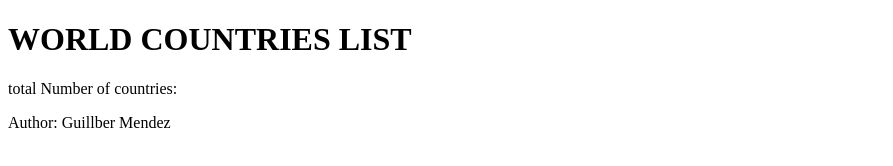
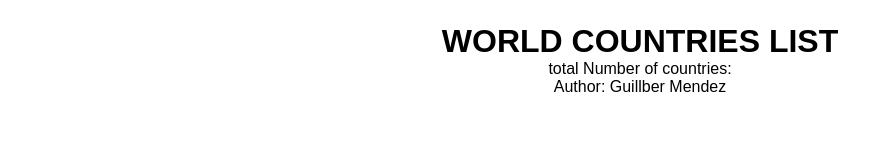
Before and after one commit to guillmh/30DaysOfJavaScript, a plain HTML site: page 30-Days-Of-JavaScript/Day_22/ejercicio2/index.html in a window 1280 px wide. Shown: the whole page, without its empty margins (0-893 px from the left). Drawn offline with Linux system fonts and the light colour scheme; no server answers.

Commit message:
day 22 finished

```diff
--- a/30-Days-Of-JavaScript/Day_22/ejercicio2/index.html
+++ b/30-Days-Of-JavaScript/Day_22/ejercicio2/index.html
@@ -10,9 +10,9 @@
     <div class="boxPather">
         <div class="boxSon">
             <div class="boxTexts">
-                <h1>WORLD COUNTRIES LIST</h1>
-                 <p>total Number of countries:<span></span></p>
-                 <p>Author: Guillber Mendez</p>
+                <h1 class="title">WORLD COUNTRIES LIST</h1>
+                 <p class="description">total Number of countries:<span id="numberCountries"></span></p>
+                 <p class="author">Author: Guillber Mendez</p>
             </div>
             <div class="boxCountries" id="boxCountries">
 
--- a/30-Days-Of-JavaScript/Day_22/ejercicio2/main.js
+++ b/30-Days-Of-JavaScript/Day_22/ejercicio2/main.js
@@ -5,14 +5,30 @@ const getApi = async () => {
     const response = await fetch(countriesAPI);
     const dataApi =  await response.json();
     dataApi.map((countrie) => {
+        //Obtiene el div que contendra os paises
         let boxCountries = document.getElementById('boxCountries');
+        let getCountrie = document.getElementById('numberCountries');
+        //Crea un div donde iran los nombres de los paises
         const countrieData = document.createElement('div');
+        //Agrega los div a la caja de paises
         boxCountries.appendChild(countrieData);
+        //Agrega texto el cual es el nombre los paises
         countrieData.textContent = countrie.name;
+        //Obtiene el numero de paises
+        getCountrie.textContent = dataApi.length;
+        //Estilos para el div de cada pais
+        countrieData.style.display = 'flex';
+        countrieData.style.width = '135px';
+        countrieData.style.height ='135px'
+        countrieData.style.justifyContent = 'center';
+        countrieData.style.alignItems = 'center';
+        countrieData.style.textAlign = 'center';
+        countrieData.style.border = '1px solid #f1f1ef';
+        countrieData.style.borderRadius = '5px';
+        countrieData.style.margin = '5px';
     });
     }catch(error){
         console.log(error)
     }
 };
 getApi()
-//Explica el codigo y porsteiormente agrega estilo en CSS
--- a/30-Days-Of-JavaScript/Day_22/ejercicio2/style.css
+++ b/30-Days-Of-JavaScript/Day_22/ejercicio2/style.css
@@ -0,0 +1,39 @@
+body{
+    font-family:Arial, Helvetica, sans-serif;
+}
+.boxPather{
+    display: flex;
+    align-items: center;
+    justify-content: center;
+}
+.boxSon{
+    display: flex;
+    flex-direction: column;
+    width: 80%;
+    padding: 5px;
+    margin: 10px;
+}
+.boxTexts{
+    display: flex;
+    flex-direction: column;
+    align-items: center;
+}
+.title{
+    display: flex;
+    margin-top: 0px;
+    margin-bottom: 0px;
+}
+.description{
+    display: flex;
+    margin-top: 0px;
+    margin-bottom: 0px;
+}
+.author{
+    display: flex;
+    margin-top: auto;
+}
+.boxCountries{
+    display: flex;
+    flex-wrap: wrap;
+    align-items: center;
+}
```
Also changed, not shown: 30-Days-Of-JavaScript/Day_23/day23.html (added).
